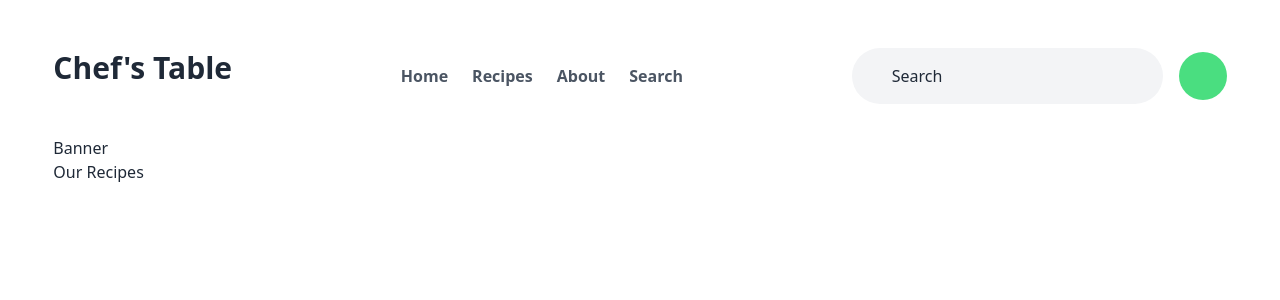
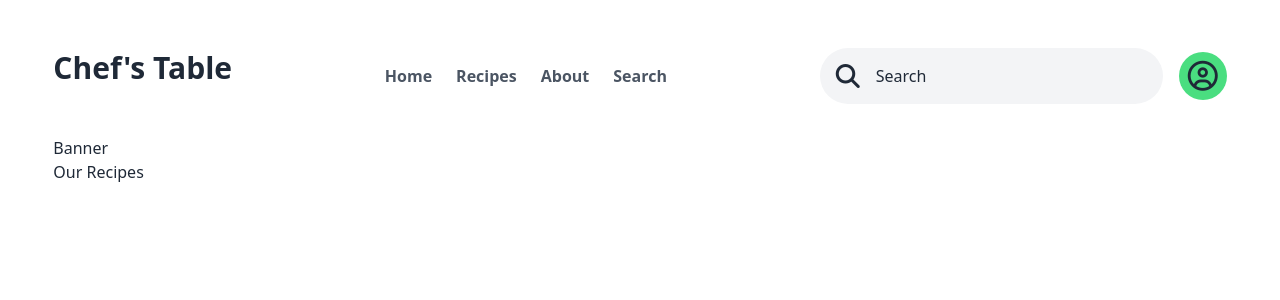
Before and after one commit to AnsarulIslam10/Chefs-Table, a React (Vite) app: page / in a window 1280 px wide. Shown: the top 300 px of the page. Built offline with nearby package versions, Linux system fonts and the light colour scheme.

Commit message:
header section done

```diff
--- a/src/components/Header/Header.jsx
+++ b/src/components/Header/Header.jsx
@@ -12,10 +12,13 @@ const Header = () => {
             {/* menu section */}
             <div className="flex flex-row justify-between items-center gap-4">
                 <div className="flex justify-between items-center relative">
-                    <input className="py-4 px-10 bg-gray-100 rounded-full placeholder-gray-800 outline-none" type="text" name="" id="" placeholder="Search" />
+                    <input className="py-4 px-14 bg-gray-100 rounded-full placeholder-gray-800 outline-none" type="text" name="" id="" placeholder="Search" />
+                    <div className="absolute inset-y-0 pl-4 flex justify-center top-4 text-2xl">
+                        <i className="fa solid fa-magnifying-glass"></i>
+                    </div>
                 </div>
                 <div className="bg-green-400 flex items-center justify-center rounded-full w-12 h-12">
-
+                    <i className='fa-regular fa-user-circle text-3xl'></i>
                 </div>
             </div>
         </div>
```
